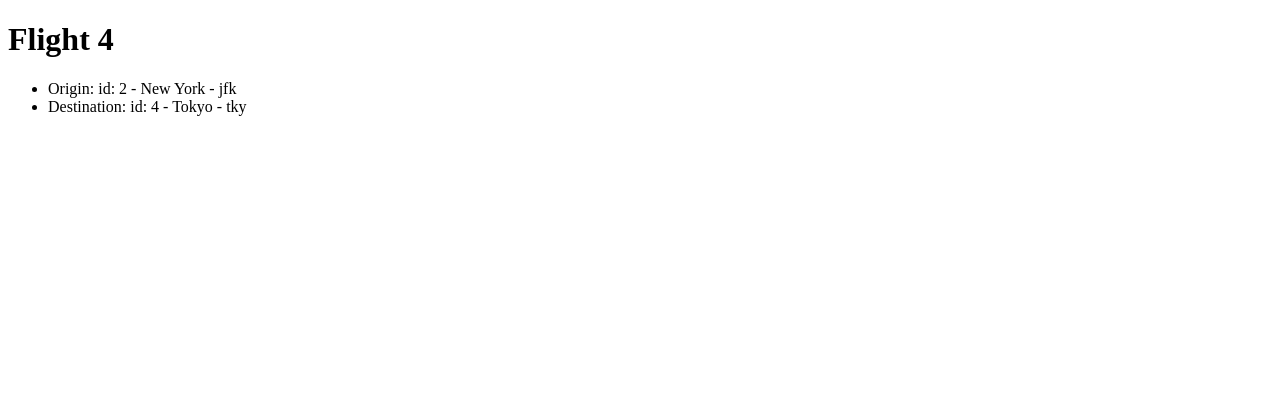
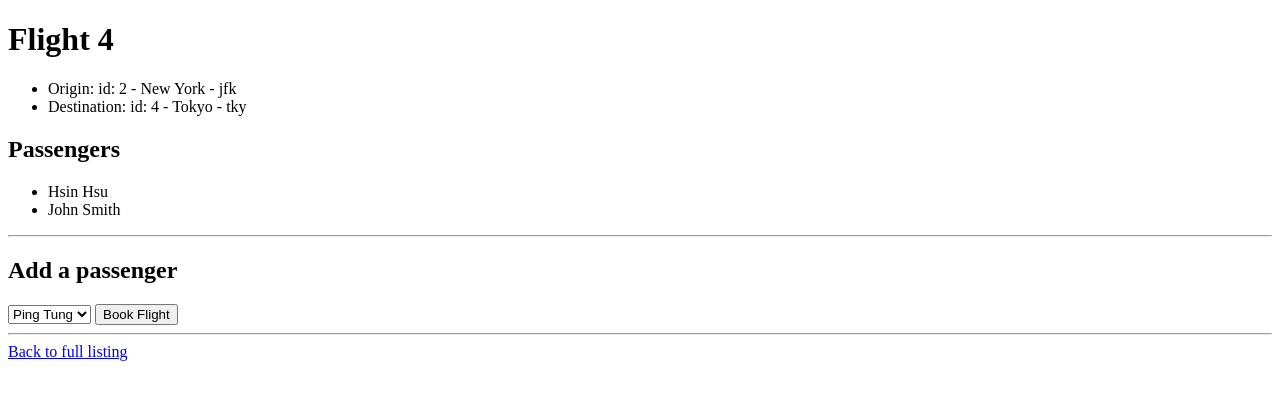
Before and after one commit to hhsu15/django_example, a Django app: page /4 in a window 1280 px wide. Shown: the top 400 px of the page. Run offline with Django 3.2, Linux system fonts and the light colour scheme; data comes from the database, SQL or seed files in the repository; both versions use the stored data as it was after the commit.

Commit message:
more django

```diff
--- a/hello/admin.py
+++ b/hello/admin.py
@@ -1,7 +1,8 @@
 from django.contrib import admin
-from .models import Flight, Airport
+from .models import Flight, Airport, Passenger
 
 
 # Register your models here.
 admin.site.register(Airport)
 admin.site.register(Flight)
+admin.site.register(Passenger)
--- a/hello/models.py
+++ b/hello/models.py
@@ -16,3 +16,11 @@ class Flight(models.Model):
 
 	def __str__(self):
 		return "id: {} - From {} to {}. Duration:{}".format(self.id, self.origin, self.destination, self.duration)
+
+class Passenger(models.Model):
+	first = models.CharField(max_length=64)
+	last = models.CharField(max_length=64)
+	flights = models.ManyToManyField(Flight, blank=True, related_name='passenger')
+
+	def __str__(self):
+		return "{} {}".format(self.first, self.last)
--- /dev/null
+++ b/hello/templates/flights/base.html
@@ -0,0 +1,13 @@
+<!DOCTYPE html>
+<html>
+<head>
+	<title>{% block title %} {% endblock %}</title>
+</head>
+<body>
+
+	{% block body %}
+
+	{% endblock %}
+
+</body>
+</html>
--- a/hello/templates/flights/flight.html
+++ b/hello/templates/flights/flight.html
@@ -1,15 +1,50 @@
-<!DOCTYPE html>
-<html>
-<head>
-	<title>Flight</title>
-</head>
-<body>
-<h1>Flight {{ flight.id }}</h1>
+{% extends 'flights/base.html' %}
 
-	<ul>
-		<li>Origin: {{ flight.origin }}</li>
-		<li>Destination: {{ flight.destination }}</li>
+{% block title %}
+	Flight {{ flight.id }}
+{% endblock %}
 
-	</ul>
-</body>
-</html>
+{% block body %}
+	<h1>Flight {{ flight.id }}</h1>
+
+		<ul>
+			<li>Origin: {{ flight.origin }}</li>
+			<li>Destination: {{ flight.destination }}</li>
+
+		</ul>
+
+	<h2>Passengers</h2>
+	    <ul>
+	    	{% for passenger in passengers %}
+		    	<li>
+	 				{{passenger}}
+		    	</li>
+
+ 			{% empty %}
+ 				<li>No Passenger</li>
+
+	    	{% endfor %}
+	    </ul>
+
+	<hr>
+	<h2>Add a passenger</h2>
+
+    <!-- Recall action for a form is where you want the form to go to-->
+    {% if non_passengers %}
+	    <form action="{% url 'book' flight.id %}" method='post'>
+	    {% csrf_token %}
+	    	<select name='passenger_selection'>
+	    		{% for passenger in non_passengers %}
+	    			<option value={{ passenger.id }}>{{ passenger }}</option>
+	 			{% endfor %}
+	    	</select>
+	        <input type="submit" value="Book Flight"/>
+	    </form>
+    {% else %}
+    	<div>No Passengers to add</div>
+    {% endif %}
+
+    <hr>
+	<a href="{% url 'index' %}">Back to full listing</a>
+
+{% endblock %}
--- a/hello/urls.py
+++ b/hello/urls.py
@@ -4,6 +4,8 @@ from . import views
 
 urlpatterns = [
     # when user goes to the route "", run views.index
-    path("",views.index),
-    path("<int:flight_id>", views.flight)
+    path("",views.index, name='index'),
+    path("<int:flight_id>", views.flight, name='flight'),
+    path("<int:flight_id>/book", views.book, name='book'),
+
 ]
--- a/hello/views.py
+++ b/hello/views.py
@@ -1,6 +1,7 @@
 from django.shortcuts import render
-from django.http import HttpResponse, Http404
-from .models import Airport, Flight
+from django.http import HttpResponse, Http404, HttpResponseRedirect
+from django.urls import reverse
+from .models import Airport, Flight, Passenger
 # Create your views here.
 
 # def index(request):
@@ -9,19 +10,38 @@ from .models import Airport, Flight
 # render html
 def index(request):
 	context = {
-	'airports' : Airport.objects.all()
+	'flights' : Flight.objects.all()
 	}
 	return render(request, "flights/index.html", context)
 
 def flight(request, flight_id):
 
 	try:
-		flight = Flight.objects.get(id=flight_id) #pk = primary key
+		flight = Flight.objects.get(pk=flight_id) #pk = primary key
 
 	except Exception as e:
 		raise Http404('Flight does not exist')
 
 	context = {
-		"flight": flight
+		"flight": flight,
+		"passengers": flight.passenger.all(),
+		# get non passengers (ppl who can book), by excluding current flight
+		"non_passengers":Passenger.objects.exclude(flights=flight).all(),
 	}
 	return render(request, "flights/flight.html", context)
+
+def book(request, flight_id):
+	try:
+		passenger_id = int(request.POST['passenger_selection'])
+		passenger = Passenger.objects.get(pk=passenger_id)
+		flight = Flight.objects.get(pk=flight_id)
+
+	except Exception as e:
+		return HttpResponse("There was an error")
+
+    # Add the flight
+	passenger.flights.add(flight)
+
+	# redirect to the route named flight (in the urls.py)
+    # also pass the args as flight_id
+	return HttpResponseRedirect(reverse("flight", args=(flight_id)))
```
Also changed, not shown: hello/templates/flights/index.html (+13 -11 lines), db.sqlite3, hello/migrations/0004_passenger.py (added).
